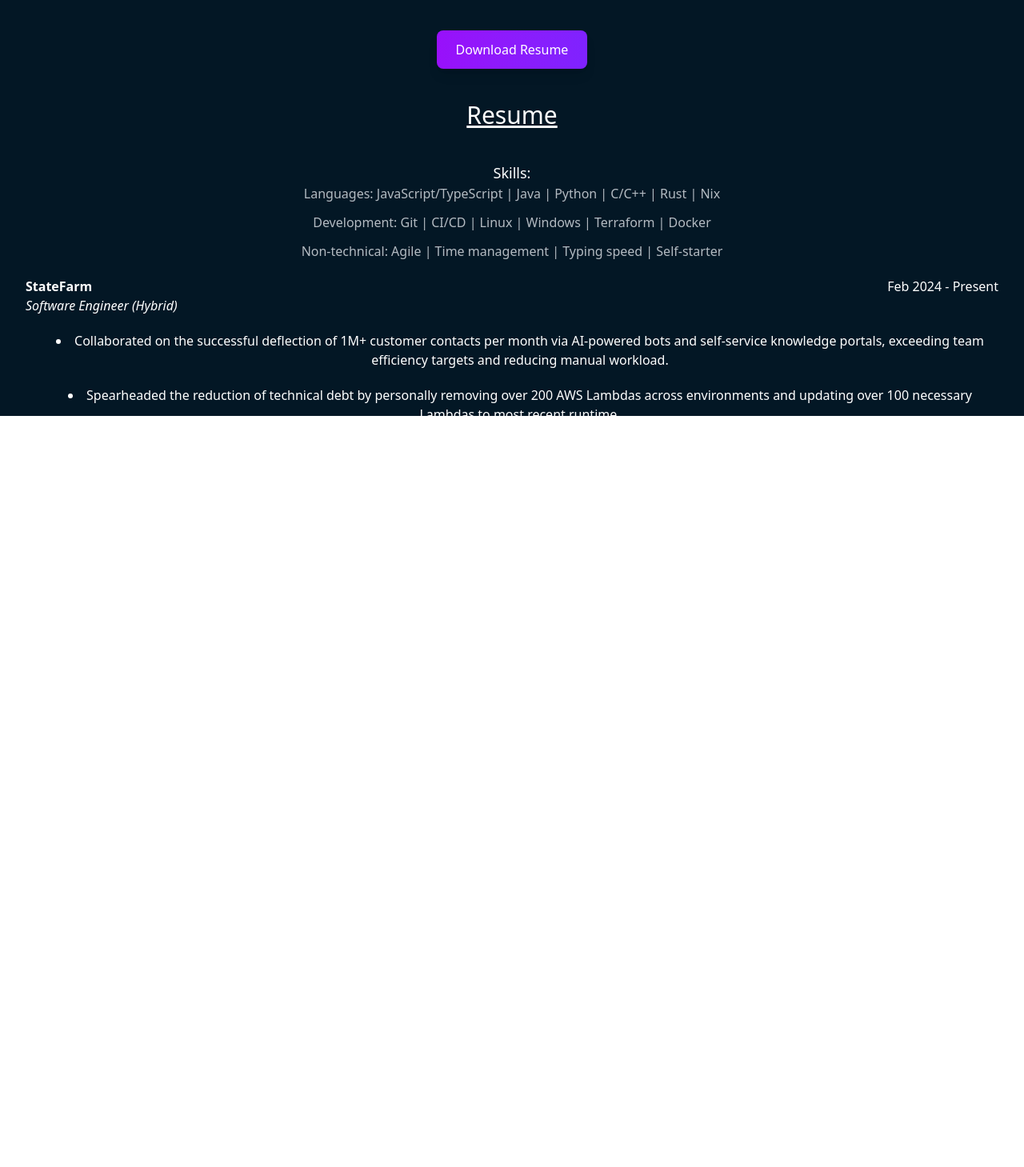
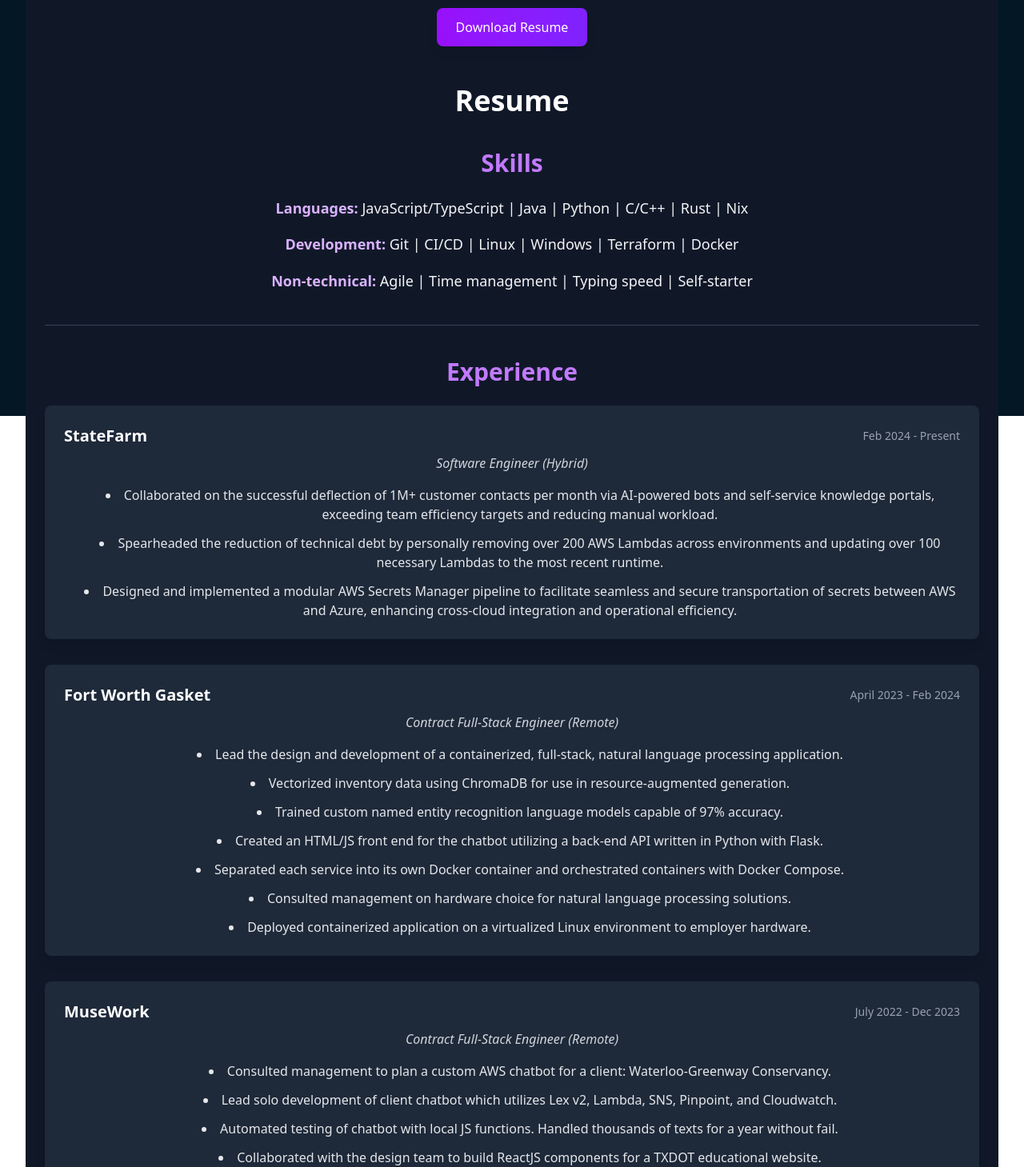
Before and after one commit to DanMyers300/danmyers.net, a React (Vite) app: page /#/resume in a window 1280 px wide. Shown: the part 280-1739 px from the top of the page at 80% size. Before the commit the page ends 1674 px from the top, so only its background shows below. Built offline with nearby package versions, Linux system fonts and the light colour scheme.

Commit message:
looks better

```diff
--- a/src/components/Resume.tsx
+++ b/src/components/Resume.tsx
@@ -3,135 +3,178 @@ import Hero from './Hero.tsx';
 
 const Resume: React.FC = () => {
   return (
-    <>
-      <div className="flex flex-col items-center mt-13 min-h-screen">
+    <div className="flex flex-col items-center bg-gray-900 text-gray-100 min-h-screen px-4 sm:px-6 py-8">
+      {/* Hero Section */}
       <Hero />
+
+      {/* Download Resume Button */}
       <a
         href="/resume.pdf"
         download
         className="
-          mt-10 bg-gradient-to-r from-purple-600
+          mt-8 bg-gradient-to-r from-purple-600
           to-violet-600 text-white px-6 py-3 rounded-lg
           shadow-lg hover:shadow-xl hover:from-purple-700
-          hover:to-violet-700 transition duration-200 inline-block"
+          hover:to-violet-700 transition duration-200 inline-block
+        "
       >
         Download Resume
       </a>
 
-        {/* Skills */}
-        <div className="text-3xl underline text-white mt-10">Resume</div>
-        <p className="text-lg text-white mt-10">Skills:</p>
+      {/* Resume Header */}
+      <div className="text-3xl sm:text-4xl font-extrabold text-white mt-12">
+        Resume
+      </div>
+
+      {/* Skills Section */}
+      <section className="w-full mt-10">
+        <h2 className="text-2xl sm:text-3xl font-semibold text-purple-400 mb-6">
+          Skills
+        </h2>
+        <div className="text-base sm:text-lg leading-relaxed space-y-4">
           <p>
-          Languages: JavaScript/TypeScript | Java | Python | C/C++ | Rust | Nix
+            <span className="font-bold text-purple-300">Languages:</span>{' '}
+            JavaScript/TypeScript | Java | Python | C/C++ | Rust | Nix
           </p>
-        <p className="mt-3">
-          Development: Git | CI/CD | Linux | Windows | Terraform | Docker
+          <p>
+            <span className="font-bold text-purple-300">Development:</span>{' '}
+            Git | CI/CD | Linux | Windows | Terraform | Docker
           </p>
-        <p className="mt-3">
-          Non-technical: Agile | Time management | Typing speed | Self-starter
+          <p>
+            <span className="font-bold text-purple-300">Non-technical:</span>{' '}
+            Agile | Time management | Typing speed | Self-starter
           </p>
+        </div>
+      </section>
+
+      {/* Divider */}
+      <div className="w-full mt-10 mb-10">
+        <hr className="border-gray-700" />
+      </div>
+
+      {/* Experience Section */}
+      <section className="w-full">
+        <h2 className="text-2xl sm:text-3xl font-semibold text-purple-400 mb-6">
+          Experience
+        </h2>
 
         {/* StateFarm */}
-        <section className="w-full mt-5 text-white">
-          <div className="flex justify-between">
-            <h2 className="font-bold">StateFarm</h2>
-            <p>Feb 2024 - Present</p>
+        <div className="bg-gray-800 rounded-lg shadow-lg p-5 sm:p-6 mb-8 hover:shadow-xl transition duration-200">
+          <div className="flex flex-col sm:flex-row justify-between items-start sm:items-center">
+            <h3 className="text-lg sm:text-xl font-bold text-white">
+              StateFarm
+            </h3>
+            <p className="text-sm text-gray-400 mt-2 sm:mt-0">
+              Feb 2024 - Present
+            </p>
           </div>
-          <p className="text-start italic">Software Engineer (Hybrid)</p>
-          <ul className="list-disc list-inside mt-5 pl-5">
-            <li className="mb-5">
+          <p className="italic text-gray-300 mt-2">
+            Software Engineer (Hybrid)
+          </p>
+          <ul className="list-disc list-inside mt-4 pl-5 space-y-3 text-gray-200 text-sm sm:text-base">
+            <li>
               Collaborated on the successful deflection of 1M+ customer contacts
               per month via AI-powered bots and self-service knowledge portals,
               exceeding team efficiency targets and reducing manual workload.
             </li>
-            <li className="mb-5">
+            <li>
               Spearheaded the reduction of technical debt by personally removing
               over 200 AWS Lambdas across environments and updating over 100
-              necessary Lambdas to most recent runtime.
+              necessary Lambdas to the most recent runtime.
             </li>
-            <li className="mb-5">
+            <li>
               Designed and implemented a modular AWS Secrets Manager pipeline to
-              facilitate seamless and secure transportation of secrets between AWS
-              and Azure, enhancing cross-cloud integration and operational
+              facilitate seamless and secure transportation of secrets between
+              AWS and Azure, enhancing cross-cloud integration and operational
               efficiency.
             </li>
           </ul>
-        </section>
+        </div>
 
         {/* Fort Worth Gasket */}
-        <section className="w-full mt-5 text-white">
-          <div className="flex justify-between">
-            <h2 className="font-bold">Fort Worth Gasket</h2>
-            <p>April 2023 - Feb 2024</p>
+        <div className="bg-gray-800 rounded-lg shadow-lg p-5 sm:p-6 mb-8 hover:shadow-xl transition duration-200">
+          <div className="flex flex-col sm:flex-row justify-between items-start sm:items-center">
+            <h3 className="text-lg sm:text-xl font-bold text-white">
+              Fort Worth Gasket
+            </h3>
+            <p className="text-sm text-gray-400 mt-2 sm:mt-0">
+              April 2023 - Feb 2024
+            </p>
           </div>
-          <p className="text-start italic">Contract Full-Stack Engineer (Remote)</p>
-          <ul className="list-disc list-inside mt-5 pl-5">
-            <li className="mb-5">
+          <p className="italic text-gray-300 mt-2">
+            Contract Full-Stack Engineer (Remote)
+          </p>
+          <ul className="list-disc list-inside mt-4 pl-5 space-y-3 text-gray-200 text-sm sm:text-base">
+            <li>
               Lead the design and development of a containerized, full-stack,
               natural language processing application.
             </li>
-            <li className="mb-5">
+            <li>
               Vectorized inventory data using ChromaDB for use in
               resource-augmented generation.
             </li>
-            <li className="mb-5">
+            <li>
               Trained custom named entity recognition language models capable of
               97% accuracy.
             </li>
-            <li className="mb-5">
+            <li>
               Created an HTML/JS front end for the chatbot utilizing a back-end
               API written in Python with Flask.
             </li>
-            <li className="mb-5">
+            <li>
               Separated each service into its own Docker container and
               orchestrated containers with Docker Compose.
             </li>
-            <li className="mb-5">
+            <li>
               Consulted management on hardware choice for natural language
               processing solutions.
             </li>
-            <li className="mb-5">
+            <li>
               Deployed containerized application on a virtualized Linux
               environment to employer hardware.
             </li>
           </ul>
-        </section>
+        </div>
 
         {/* MuseWork */}
-        <section className="w-full mt-5 text-white">
-          <div className="flex justify-between">
-            <h2 className="font-bold">MuseWork</h2>
-            <p>July 2022 - December 2023</p>
+        <div className="bg-gray-800 rounded-lg shadow-lg p-5 sm:p-6 mb-8 hover:shadow-xl transition duration-200">
+          <div className="flex flex-col sm:flex-row justify-between items-start sm:items-center">
+            <h3 className="text-lg sm:text-xl font-bold text-white">MuseWork</h3>
+            <p className="text-sm text-gray-400 mt-2 sm:mt-0">
+              July 2022 - Dec 2023
+            </p>
           </div>
-          <p className="text-start italic">Contract Full-Stack Engineer (Remote)</p>
-          <ul className="list-disc list-inside mt-5 pl-5">
-            <li className="mb-5">
+          <p className="italic text-gray-300 mt-2">
+            Contract Full-Stack Engineer (Remote)
+          </p>
+          <ul className="list-disc list-inside mt-4 pl-5 space-y-3 text-gray-200 text-sm sm:text-base">
+            <li>
               Consulted management to plan a custom AWS chatbot for a client:
               Waterloo-Greenway Conservancy.
             </li>
-            <li className="mb-5">
+            <li>
               Lead solo development of client chatbot which utilizes Lex v2,
-              lambda, SNS, Pinpoint, and Cloudwatch.
+              Lambda, SNS, Pinpoint, and Cloudwatch.
             </li>
-            <li className="mb-5">
+            <li>
               Automated testing of chatbot with local JS functions. Handled
               thousands of texts for a year without fail.
             </li>
-            <li className="mb-5">
+            <li>
               Collaborated with the design team to build ReactJS components for
               a TXDOT educational website.
             </li>
-            <li className="mb-5">
+            <li>
               Pair-programmed with a senior developer to create the final layout
               and integrate components.
             </li>
           </ul>
+        </div>
       </section>
 
       {/* Add space at the bottom */}
-        <div className="mb-10"></div>
+      <div className="mt-16"></div>
     </div>
-    </>
   );
 };
 
```
Lines whose indentation alone changed are shown as unchanged.
